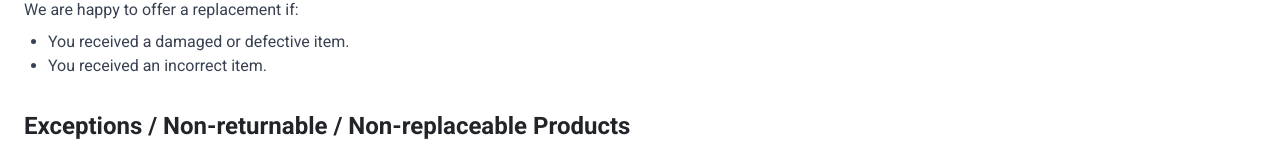
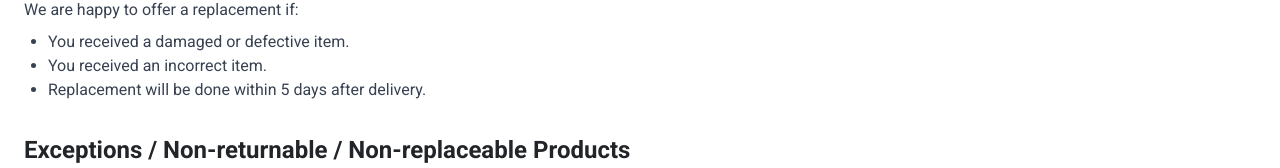
Before and after one commit to TruwixTech/RM-Rental-Frontend, a React (Vite) app: page /returns in a window 1280 px wide. Shown: the part 410-578 px from the top of the page. Built offline with nearby package versions, Linux system fonts and the light colour scheme; no server answers; a small style sheet from the web is missing.

Commit message:
add one line return

```diff
--- a/src/pages/Returns.jsx
+++ b/src/pages/Returns.jsx
@@ -11,6 +11,7 @@ const Returns = () => {
         <ul className="list-disc pl-6 text-gray-700">
           <li>You received a damaged or defective item.</li>
           <li>You received an incorrect item.</li>
+          <li>Replacement will be done within 5 days after delivery.</li>
         </ul>
       </section>
 
```
